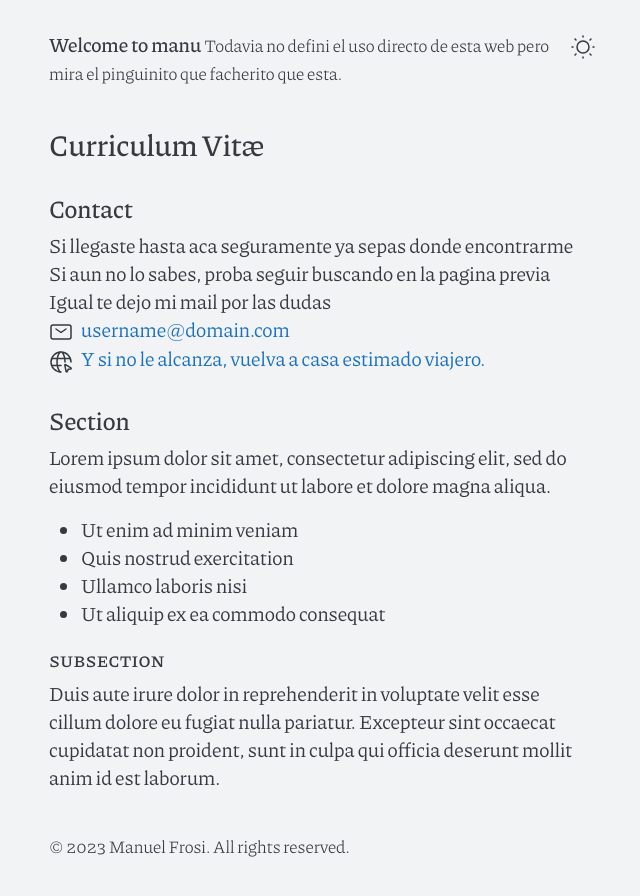
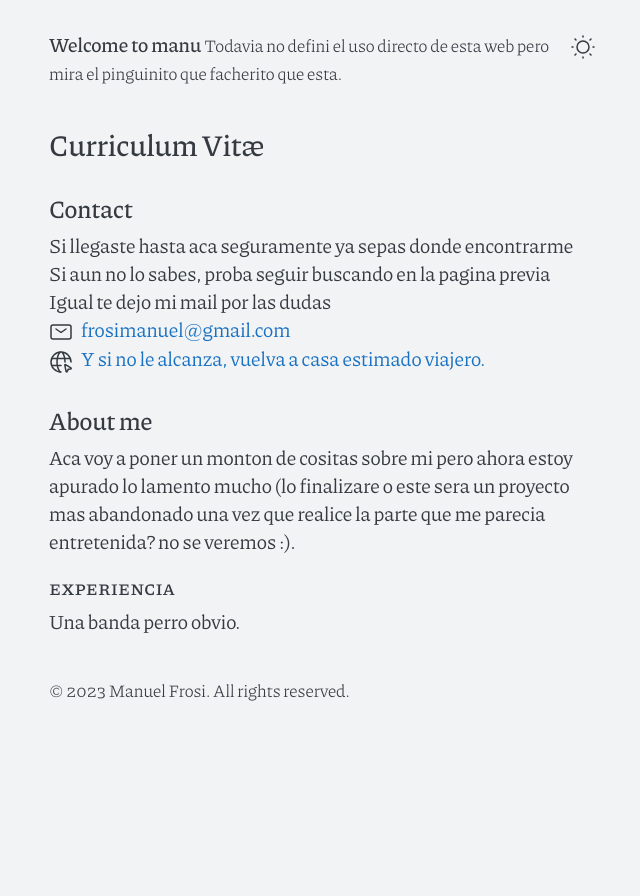
Before and after one commit to frosimanuel/frosimanuel.github.io, a Jekyll site: the page built from cv.md, in a window 1280 px wide. Shown: the top 896 px of the page, without its empty margins (318-958 px from the left). Built offline with Jekyll 4.4.1, drawn with Linux system fonts in a browser that asks for light colours.

```diff
--- a/_includes/contact.html
+++ b/_includes/contact.html
@@ -5,7 +5,7 @@
     <li>Si aun no lo sabes, proba seguir buscando en la pagina previa</li>
     <li>Igual te dejo mi mail por las dudas</li>
 
-    <li><span class="li-icon">{% include svg/mail.svg %}</span><a href="mailto:frosimanuel@gmail.com">username@domain.com</a></li>
+    <li><span class="li-icon">{% include svg/mail.svg %}</span><a href="mailto:frosimanuel@gmail.com">frosimanuel@gmail.com</a></li>
     <li><span class="li-icon">{% include svg/internet.svg %}</span><a href="https://frosimanuel.github.io/">Y si no le alcanza, vuelva a casa estimado viajero.</a></li>
   </ul>
 </div>
--- a/cv.md
+++ b/cv.md
@@ -7,15 +7,10 @@
 
 {% include contact.html %}
 
-## Section
+## About me
 
-Lorem ipsum dolor sit amet, consectetur adipiscing elit, sed do eiusmod tempor incididunt ut labore et dolore magna aliqua.
+Aca voy a poner un monton de cositas sobre mi pero ahora estoy apurado lo lamento mucho (lo finalizare o este sera un proyecto mas abandonado una vez que realice la parte que me parecia entretenida? no se veremos :).
 
-* Ut enim ad minim veniam
-* Quis nostrud exercitation
-* Ullamco laboris nisi
-* Ut aliquip ex ea commodo consequat
+### Experiencia
 
-### Subsection
-
-Duis aute irure dolor in reprehenderit in voluptate velit esse cillum dolore eu fugiat nulla pariatur. Excepteur sint occaecat cupidatat non proident, sunt in culpa qui officia deserunt mollit anim id est laborum.
+Una banda perro obvio.
```
